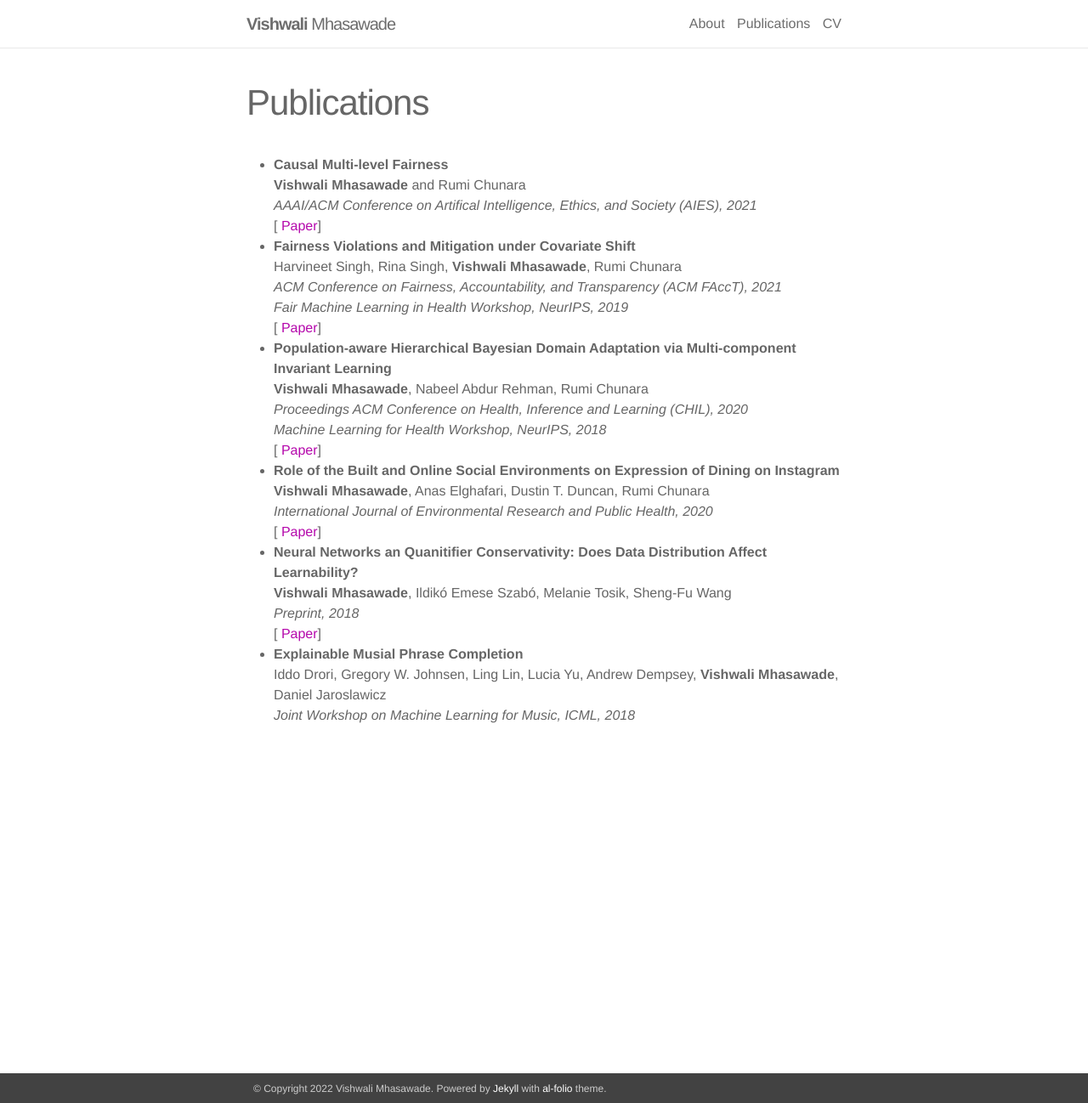
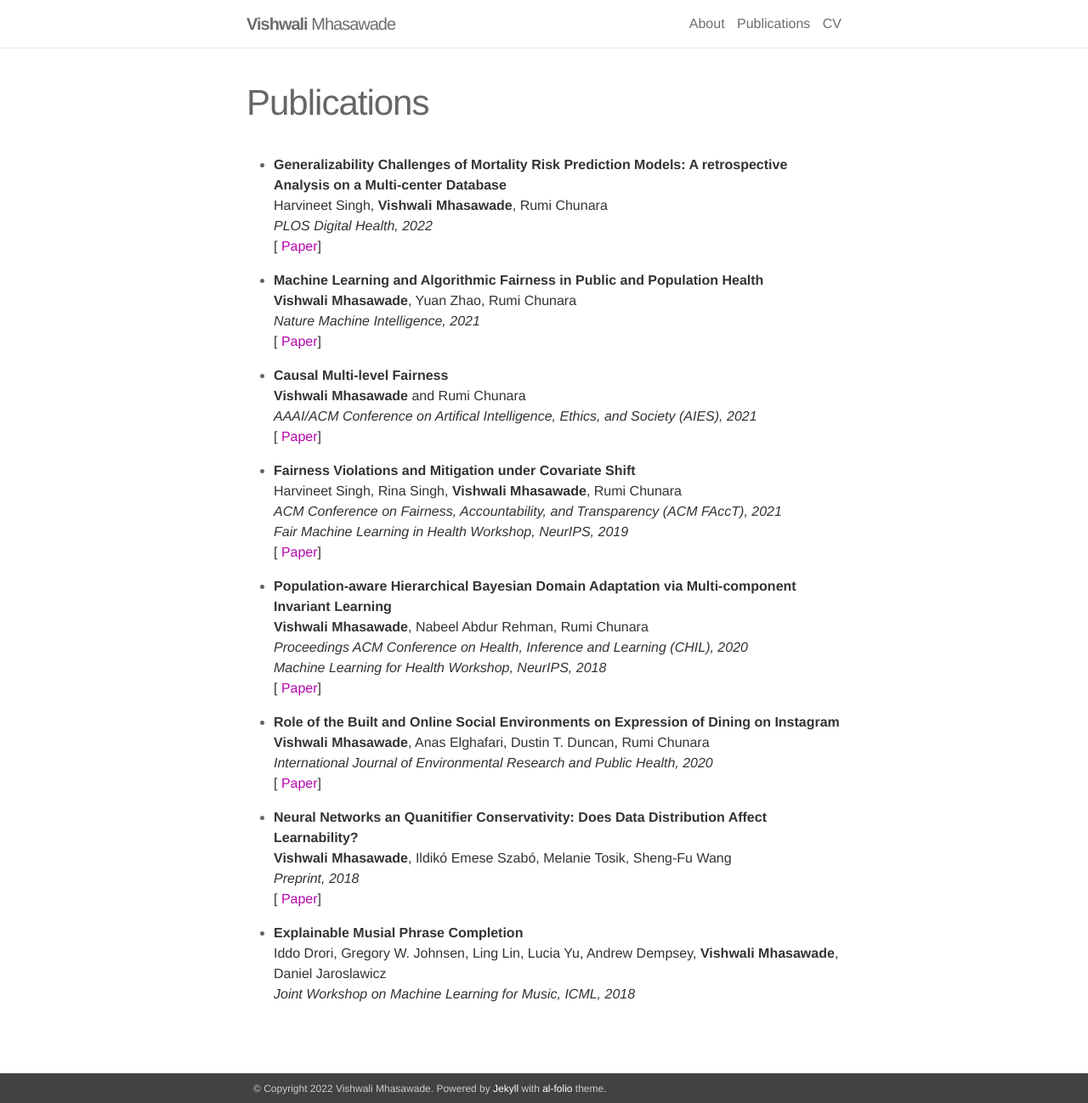
Before and after one commit to vishwali/vishwali.github.io, a Jekyll site: the page built from _pages/publications.md, in a window 1280 px wide and 1298 px high. Shown: the whole window at 85% size. Built offline with Jekyll 4.4.1, drawn with Linux system fonts in a browser that asks for light colours; nearby versions of some CDN libraries.

Commit message:
Update publications.md

```diff
--- a/_pages/publications.md
+++ b/_pages/publications.md
@@ -4,28 +4,43 @@ permalink: /publications/
 title: Publications
 
 ---
++ **Generalizability Challenges of Mortality Risk Prediction Models: A retrospective Analysis on a Multi-center Database** <br/>
+Harvineet Singh, **Vishwali Mhasawade**, Rumi Chunara <br/>
+*PLOS Digital Health, 2022*<br/>
+[ [Paper](https://journals.plos.org/digitalhealth/article?id=10.1371/journal.pdig.0000023)]
+
++ **Machine Learning and Algorithmic Fairness in Public and Population Health** <br/>
+**Vishwali Mhasawade**, Yuan Zhao, Rumi Chunara <br/>
+*Nature Machine Intelligence, 2021* <br/>
+[ [Paper](https://www.nature.com/articles/s42256-021-00373-4)]
+
 + **Causal Multi-level Fairness** <br/>
 **Vishwali Mhasawade** and Rumi Chunara <br/>
 *AAAI/ACM Conference on Artifical Intelligence, Ethics, and Society (AIES), 2021* <br/>
 [ [Paper](https://arxiv.org/abs/2010.07343)]
+
 + **Fairness Violations and Mitigation under Covariate Shift** <br/>
 Harvineet Singh, Rina Singh, **Vishwali Mhasawade**, Rumi Chunara <br/>
 *ACM Conference on Fairness, Accountability, and Transparency (ACM FAccT), 2021* <br/>
 *Fair Machine Learning in Health Workshop, NeurIPS, 2019* <br/>
 [ [Paper](https://dl.acm.org/doi/abs/10.1145/3442188.3445865)]
+
 + **Population-aware Hierarchical Bayesian Domain Adaptation via Multi-component Invariant Learning** <br/>
  **Vishwali Mhasawade**, Nabeel Abdur Rehman, Rumi Chunara<br/>
 *Proceedings ACM Conference on Health, Inference and Learning (CHIL), 2020* <br/>
 *Machine Learning for Health Workshop, NeurIPS, 2018*<br/>
 [ [Paper](https://arxiv.org/pdf/1908.09222.pdf)]
+
 + **Role of the Built and Online Social Environments on Expression of Dining on Instagram** <br/>
 **Vishwali Mhasawade**, Anas Elghafari, Dustin T. Duncan, Rumi Chunara <br/>
 *International Journal of Environmental Research and Public Health, 2020* <br/>
 [ [Paper](https://www.mdpi.com/1660-4601/17/3/735)]
+
 + **Neural Networks an Quanitifier Conservativity: Does Data Distribution Affect Learnability?**<br/>
 **Vishwali Mhasawade**, Ildikó Emese Szabó, Melanie Tosik, Sheng-Fu Wang<br/>
 *Preprint, 2018*<br/>
 [ [Paper](https://arxiv.org/pdf/1809.05733.pdf)]
+
 + **Explainable Musial Phrase Completion**<br/>
 Iddo Drori, Gregory W. Johnsen, Ling Lin, Lucia Yu, Andrew Dempsey, **Vishwali Mhasawade**, Daniel Jaroslawicz<br/>
 *Joint Workshop on Machine Learning for Music, ICML, 2018*<br/>
```
